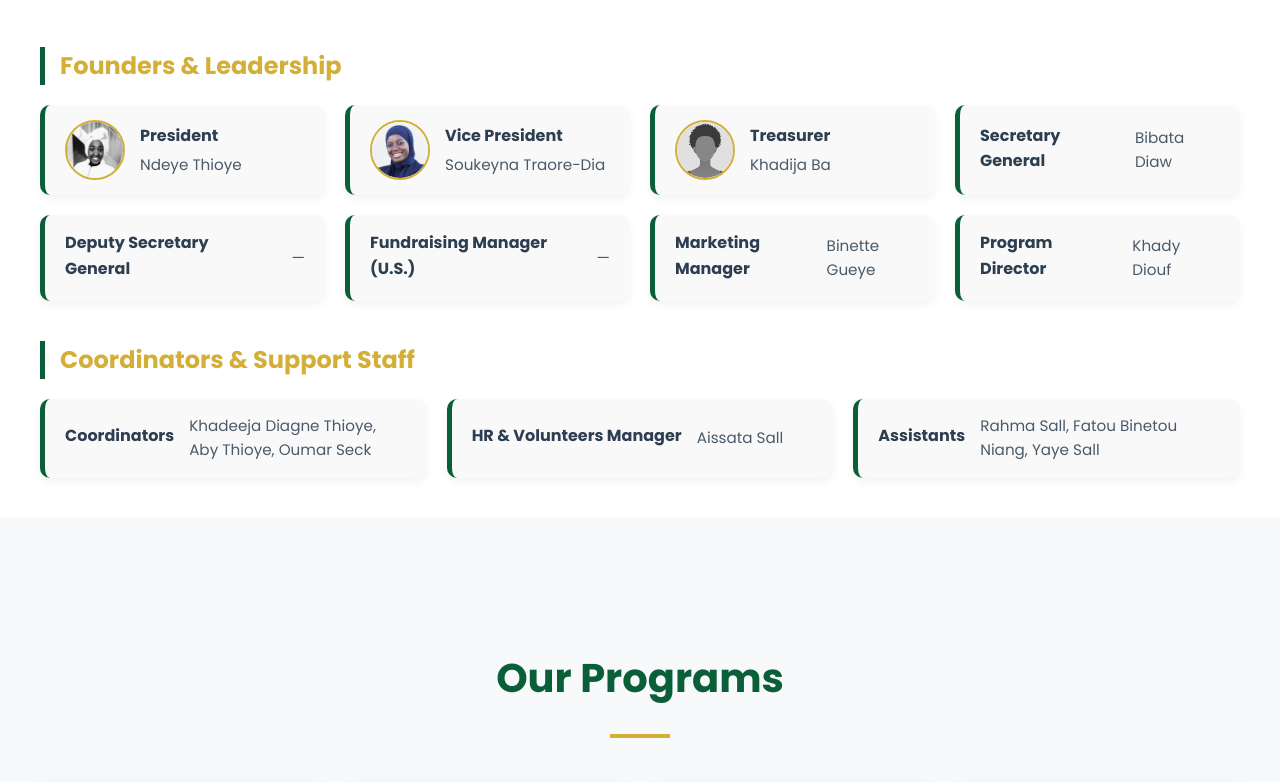
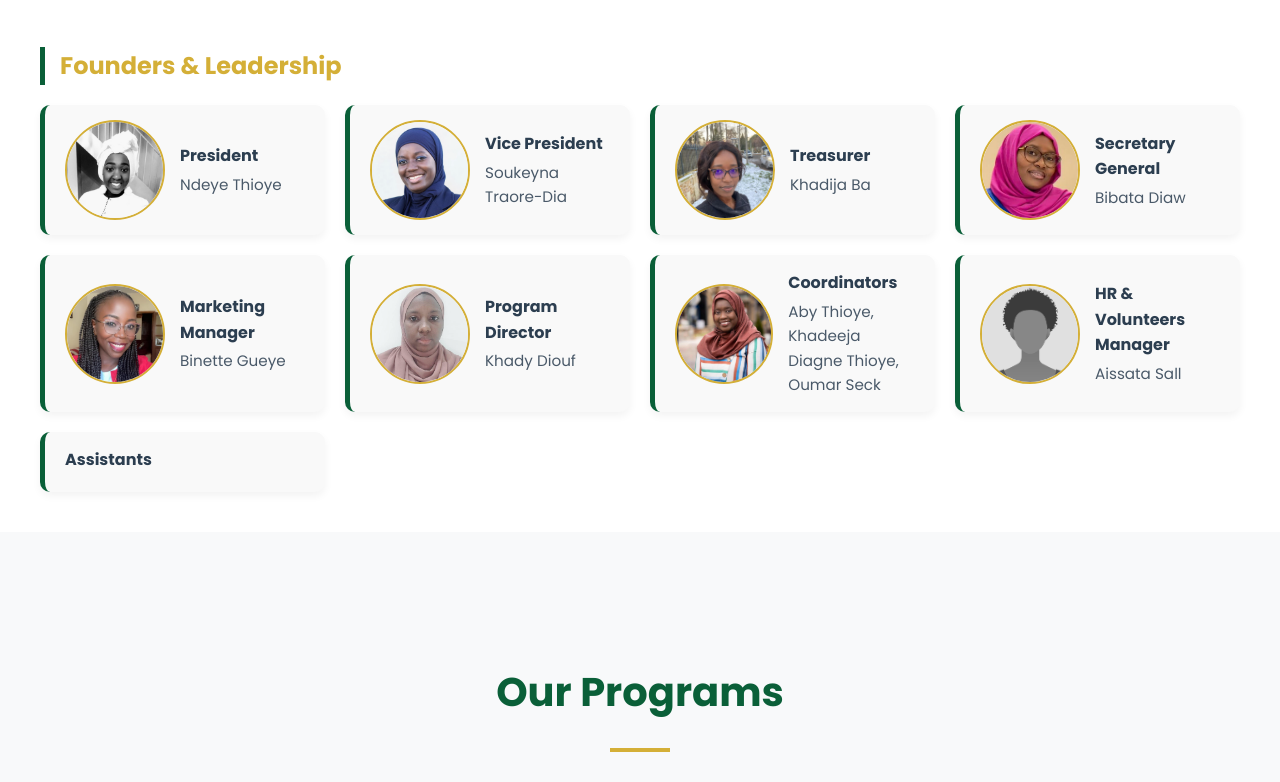
Before and after one commit to diarise/RABY-S-SADAQA, a plain HTML site: page index.html in a window 1280 px wide. Shown: the part 1558-2340 px from the top of the page. Drawn offline with Linux system fonts and the light colour scheme; no server answers.

Commit message:
Update index.html

```diff
--- a/index.html
+++ b/index.html
@@ -1357,8 +1357,8 @@ footer {
 }
 
 .org-photo {
-  width: 60px;
-  height: 60px;
+  width: 100px;
+  height: 100px;
   object-fit: cover;
   border-radius: 50%;
   border: 2px solid var(--secondary-color);
@@ -1494,50 +1494,77 @@ footer {
                 <span>Soukeyna Traore-Dia</span>
               </div>
             </div>
-            <div class="org-card">
+            <!-- <div class="org-card">
               <img src="images/profile.png" alt="Placeholder" class="org-photo">
               <div class="org-info">
                 <strong data-i18n="treasurerTitle">Treasurer</strong>
                 <span>Khadija Ba</span>
               </div>
-            </div>
+            </div> -->
             <div class="org-card">
+              <img src="images/Khadija_Ba.jpeg" alt="SKhadija Ba" class="org-photo">
+              <div class="org-info">
+                <strong data-i18n="treasurerTitle">Treasurer</strong>
+                <span>Khadija Ba</span>
+              </div>
+            </div>
+            <div class="org-card">
+              <img src="images/Bibata_Diaw.png" alt="Bibata Diaw" class="org-photo">
+              <div class="org-info">
                 <strong data-i18n="secretaryGeneralTitle">Secretary General</strong>
                 <span>Bibata Diaw</span>
               </div>
-            <div class="org-card">
+            </div>
+            <!-- <div class="org-card">
               <strong data-i18n="deputySecretaryTitle">Deputy Secretary General</strong>
               <span>—</span>
-            </div>
-            <div class="org-card">
+            </div> -->
+            <!-- <div class="org-card">
               <strong data-i18n="fundraisingTitle">Fundraising Manager (U.S.)</strong>
               <span>—</span>
-            </div>
+            </div> -->
             <div class="org-card">
+              <img src="images/Binette_Gueye.png" alt="Binette Gueye" class="org-photo">
+              <div class="org-info">
                 <strong data-i18n="marketingTitle">Marketing Manager</strong>
                 <span>Binette Gueye</span>
               </div>
+            </div>
             <div class="org-card">
+
+              <img src="images/Khady_Diouf.png" alt="Khady Diouf" class="org-photo">
+              <div class="org-info">
                 <strong data-i18n="programDirectorTitle">Program Director</strong>
                 <span>Khady Diouf</span>
               </div>
             </div>
-        </div>
-
-        <div class="org-category">
-          <h3 class="org-heading" data-i18n="supportStaffTitle">Coordinators & Support Staff</h3>
-          <div class="org-grid">
+
             <div class="org-card">
+
+              <img src="images/Aby_Thioye.jpeg" alt="Aby Thioye" class="org-photo">
+              <div class="org-info">
                 <strong data-i18n="coordinatorsTitle">Coordinators</strong>
-              <span>Khadeeja Diagne Thioye, Aby Thioye, Oumar Seck</span>
+                <span>Aby Thioye, Khadeeja Diagne Thioye, Oumar Seck</span>
+              </div>
+
+
+
             </div>
             <div class="org-card">
+
+
+                <img src="images/profile.png" alt="Placeholder" class="org-photo">
+                <div class="org-info">
                   <strong data-i18n="hrTitle">HR & Volunteers Manager</strong>
                   <span>Aissata Sall</span>
                 </div>
+
+
+
+            </div>
             <div class="org-card">
               <strong data-i18n="assistantsTitle">Assistants</strong>
-              <span>Rahma Sall, Fatou Binetou Niang, Yaye Sall</span>
+              <!-- <span>Rahma Sall, Fatou Binetou Niang, Yaye Sall</span> -->
             </div>
           </div>
         </div>
@@ -1901,12 +1928,8 @@ document.addEventListener('click', (e) => {
 <script>
    // Updated Language Switching Code
 document.addEventListener("DOMContentLoaded", () => {
-  // ... existing code ...
-
-  // Translations object with all required keys
   const translations = {
     en: {
-      // Add all translation keys
       navAbout: "About",
       navPrograms: "Programs",
       navDonate: "Donate",
@@ -1938,6 +1961,7 @@ document.addEventListener("DOMContentLoaded", () => {
       copyright: "© RABY’S SADAQA. All rights reserved.",
       childrenHelped: "Children Helped",
     communitiesReached: "Communities Reached",
+    donateNow: "Donate Now",
 
   programsTitle: "Our Programs",
   programClothingTitle: "Clothing & Hygiene",
@@ -1994,6 +2018,10 @@ supportStaffTitle: "Coordinators & Support Staff",
 coordinatorsTitle: "Coordinators",
 hrTitle: "HR & Volunteers Manager",
 assistantsTitle: "Assistants",
+sendMessage: "Send Message",
+helpList1: "Donate clothes, medication, or essentials",
+    helpList2: "Volunteer your time or services",
+    helpList3: "Make a financial contribution",
     },
     fr: {
       // Add all French translations
@@ -2098,6 +2126,31 @@ assistantsTitle: "Assistantes",
     }
   };
 
+
+  function switchLanguage(lang) {
+      const elements = document.querySelectorAll("[data-i18n]");
+      elements.forEach(el => {
+        const key = el.getAttribute("data-i18n");
+        const translation = translations[lang][key];
+        if (translation) {
+          el.innerText = translation;
+        }
+      });
+    }
+
+    // Event listeners for language buttons
+    const langButtons = document.querySelectorAll("[data-lang]");
+    langButtons.forEach(button => {
+      button.addEventListener("click", () => {
+        const selectedLang = button.getAttribute("data-lang");
+        switchLanguage(selectedLang);
+      });
+    });
+
+    // Optional: Set default language
+    switchLanguage("en");
+
+
   // Safe element query function
   function getElement(selector) {
     const el = document.querySelector(selector);
@@ -2120,6 +2173,8 @@ assistantsTitle: "Assistantes",
       });
 
       // Update form placeholders
+      // Function to update the placeholders based on selected language
+  function updatePlaceholders(lang) {
     const nameInput = getElement('[name="name"]');
     const emailInput = getElement('[name="email"]');
     const messageInput = getElement('[name="message"]');
@@ -2127,6 +2182,7 @@ assistantsTitle: "Assistantes",
     if (nameInput) nameInput.placeholder = lang === 'en' ? 'Your Name' : 'Votre nom';
     if (emailInput) emailInput.placeholder = lang === 'en' ? 'Your Email' : 'Votre email';
     if (messageInput) messageInput.placeholder = lang === 'en' ? 'Your Message' : 'Votre message';
+  }
 
       // Update CTA button safely
       const ctaButton = getElement('.btn-cta');
```
Lines whose indentation alone changed are shown as unchanged.
